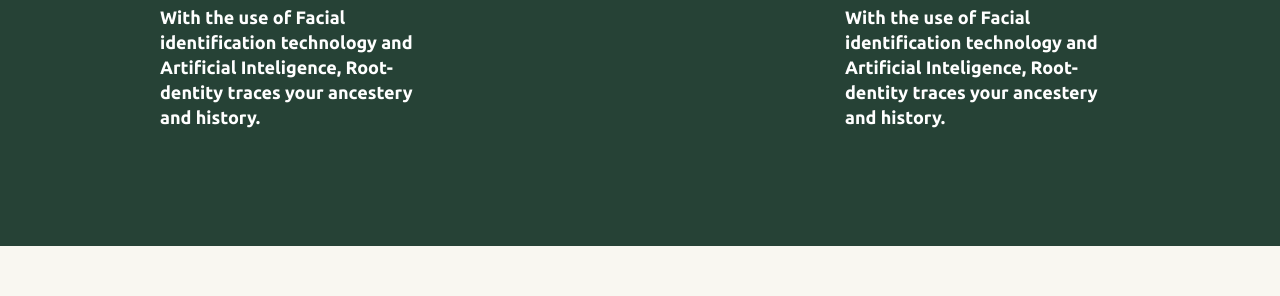
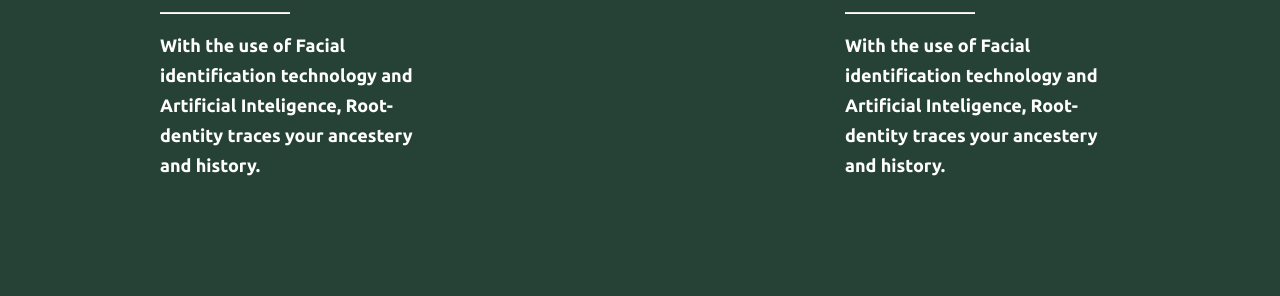
Before and after one commit to tomiwaajayi/Root-dentity, a PHP site: page / in a window 1280 px wide. Shown: the part 2554-2850 px from the top of the page. Before the commit the page ends 2800 px from the top, so only its background shows below. Run offline with PHP 8.4, Linux system fonts and the light colour scheme; some libraries are stand-ins or nearby versions.

Commit message:
Root-dentity

```diff
--- a/css/style.css
+++ b/css/style.css
@@ -192,7 +192,7 @@ img.app-description-img {
     font-style: normal;
     font-weight: bold;
     font-size: 18px;
-    line-height: 25px;
+    line-height: 30px;
 }
 
 .app-description-container hr {
--- a/index.php
+++ b/index.php
@@ -15,6 +15,7 @@
     <link rel="stylesheet" href="https://unpkg.com/swiper/swiper-bundle.min.css">
     <link rel="stylesheet" href="./css/style.css">
     <link rel="stylesheet" href="./css/swiper.css">
+    <link rel="stylesheet" href="https://unpkg.com/aos@next/dist/aos.css" />
     <script src="https://kit.fontawesome.com/5f006efe51.js" crossorigin="anonymous"></script>
     <title>Root-dentity</title>
 </head>
@@ -144,24 +145,25 @@
             <div class="row">
                 <div class="col-4">
                     <div class="px-auto app-description-text-1">
-                        <p>With the use of Facial identification
+                        <p class="move-1" data-aos="fade-right">With the use of Facial identification
                             technology and Artificial Inteligence, Root-dentity traces your ancestery and history.</p>
-                        <hr>
-                        <p>With the use of Facial identification
+                        <hr data-aos="zoom-in" data-aos-offset="150">
+                        <p class="move-2" data-aos="fade-right">With the use of Facial identification
                             technology and Artificial Inteligence, Root-dentity traces your ancestery and history.</p>
                     </div>
                 </div>
 
                 <div class="col-4 text-center">
-                    <img src="https://res.cloudinary.com/dafsch2zs/image/upload/v1594797786/iPhone_11_Pro_Max_so1j2u.png" alt="" class="app-description-img">
+                    <img src="https://res.cloudinary.com/dafsch2zs/image/upload/v1594797786/iPhone_11_Pro_Max_so1j2u.png"
+                        alt="" class="app-description-img" data-aos="fade-up" data-aos-anchor-placement="top-center">>
                 </div>
 
                 <div class="col-4">
                     <div class="app-description-text-2">
-                        <p>With the use of Facial identification
+                        <p class="move-3" data-aos="fade-left">With the use of Facial identification
                             technology and Artificial Inteligence, Root-dentity traces your ancestery and history.</p>
-                        <hr>
-                        <p>With the use of Facial identification
+                        <hr data-aos="zoom-in" data-aos-offset="150">
+                        <p class="move-4" data-aos="fade-left">With the use of Facial identification
                             technology and Artificial Inteligence, Root-dentity traces your ancestery and history.</p>
                     </div>
                 </div>
@@ -172,6 +174,8 @@
 
 
     <script src="https://unpkg.com/swiper/swiper-bundle.min.js"></script>
+    <script src="https://code.jquery.com/jquery-3.5.1.js"
+        integrity="sha256-QWo7LDvxbWT2tbbQ97B53yJnYU3WhH/C8ycbRAkjPDc=" crossorigin="anonymous"></script>
     <!-- Initialize Swiper -->
     <script>
     var swiper = new Swiper('.swiper-container', {
@@ -196,6 +200,20 @@
         },
     });
     </script>
+    <script type="text/javascript">
+    $(document).on('scroll', function()) {
+    $()
+    })
+    </script>
+
+    <!-- AOS SCROLL EFFECT JS CDN AND INIT CODE -->
+    <script src="https://unpkg.com/aos@next/dist/aos.js"></script>
+    <script>
+    AOS.init({
+        offset: 400,
+        duration: 1000
+    });
+    </script>
 </body>
 
 </html>
```
